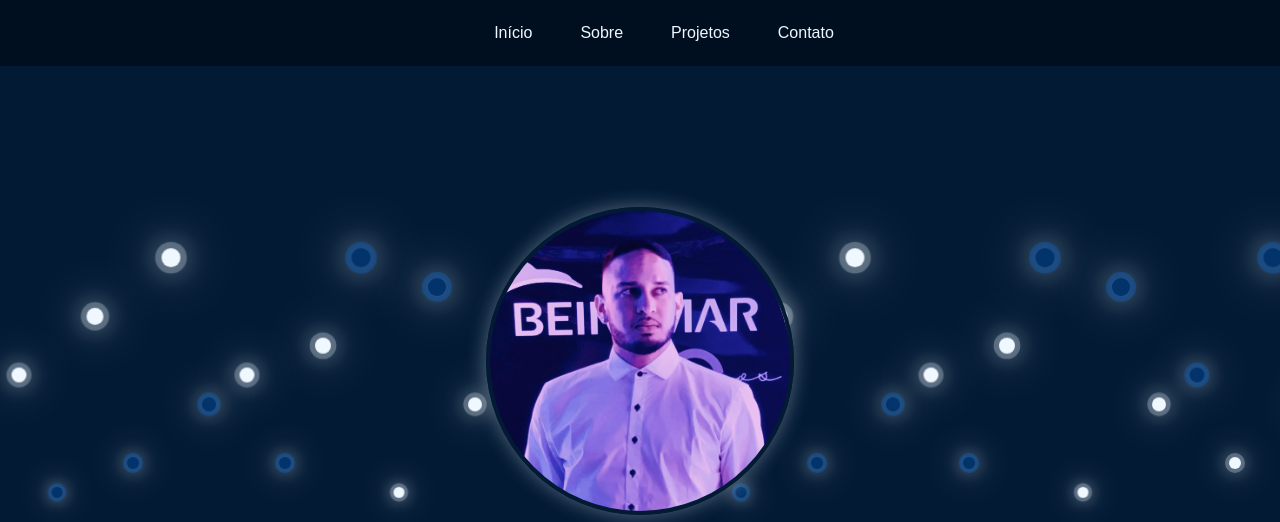
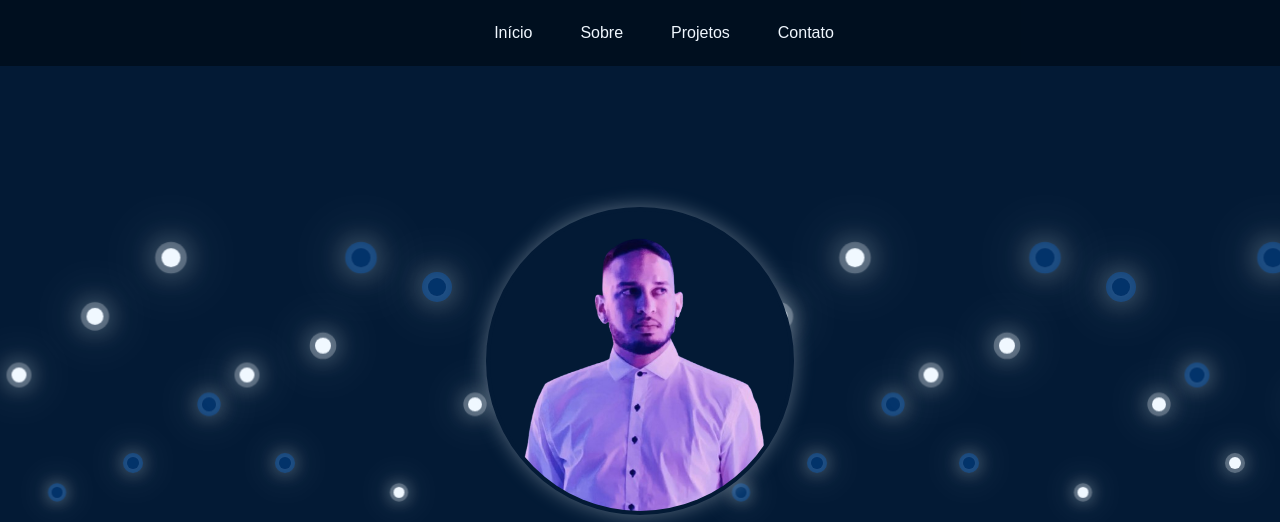
Before and after one commit to ilucasgomes/Portifolio, a plain HTML site: page index.html in a window 1280 px wide. Shown: the top 522 px of the page. Drawn offline with nearby package versions, Linux system fonts and the light colour scheme.

Commit message:
mudança de foto

```diff
--- a/index.html
+++ b/index.html
@@ -84,7 +84,7 @@
     </header>
     <main>
         <div id="inicio" class="cabecalho">
-                <img src="imagens/perfil-branco.png" alt="minha foto" class="foto-perfil">
+                <img src="imagens/perfil-semfundo.png" alt="minha foto" class="foto-perfil">
                     <h1 class="nome">Lucas Gomes</h1>
                     <p class="sub-titulo">Developer front-end</p>
         </div>
--- a/style.css
+++ b/style.css
@@ -109,6 +109,7 @@ body {
     border-radius: 50%;
     box-shadow: 0px 0px 20px #f0f8ff5a;
     border: 4px solid #031a35;
+    background-color: #031a35;
     animation: flutuar 5s ease-in-out infinite;
 }
 
```
